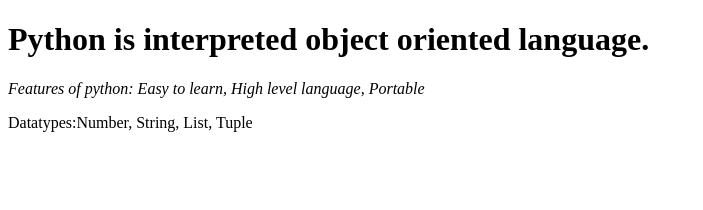
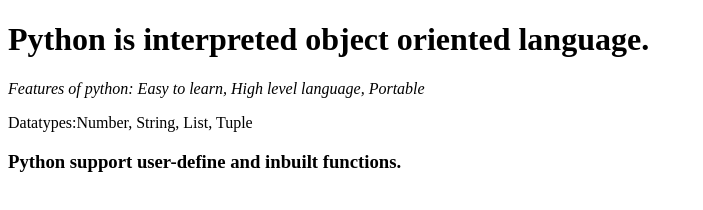
Before and after one commit to VaishnaviKhopade01/greeting, a plain HTML site: page index.html in a window 1280 px wide. Shown: the whole page, without its empty margins (0-703 px from the left). Drawn offline with Linux system fonts and the light colour scheme.

Commit message:
subpara added

```diff
--- a/index.html
+++ b/index.html
@@ -9,5 +9,6 @@
     <h1>Python is interpreted object oriented language.</h1>
     <i>Features of python: Easy to learn, High level language, Portable</i>
     <p>Datatypes:Number, String, List, Tuple</p>
+    <h3>Python support user-define and inbuilt functions.</h3>
 </body>
 </html>
```
